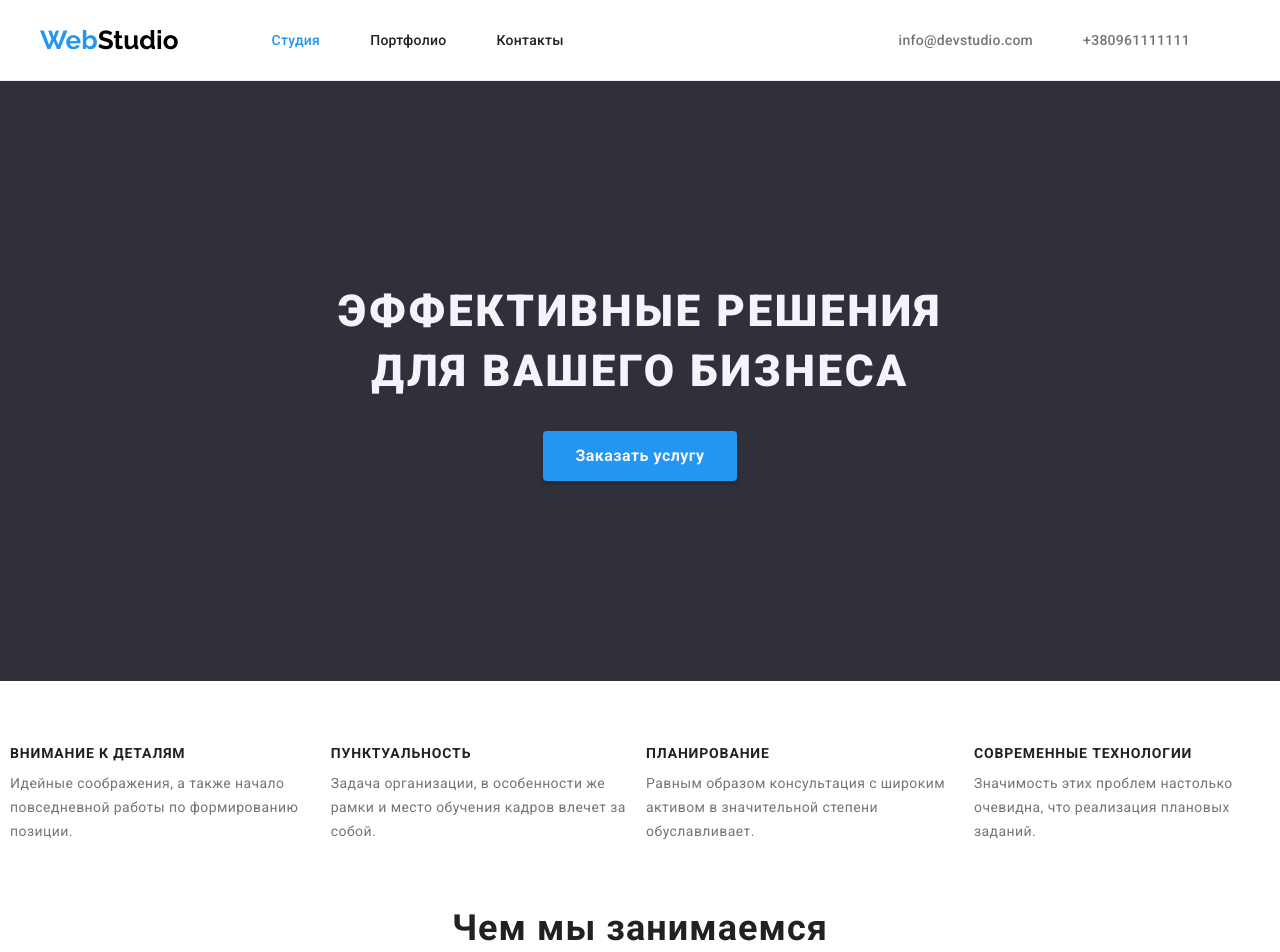
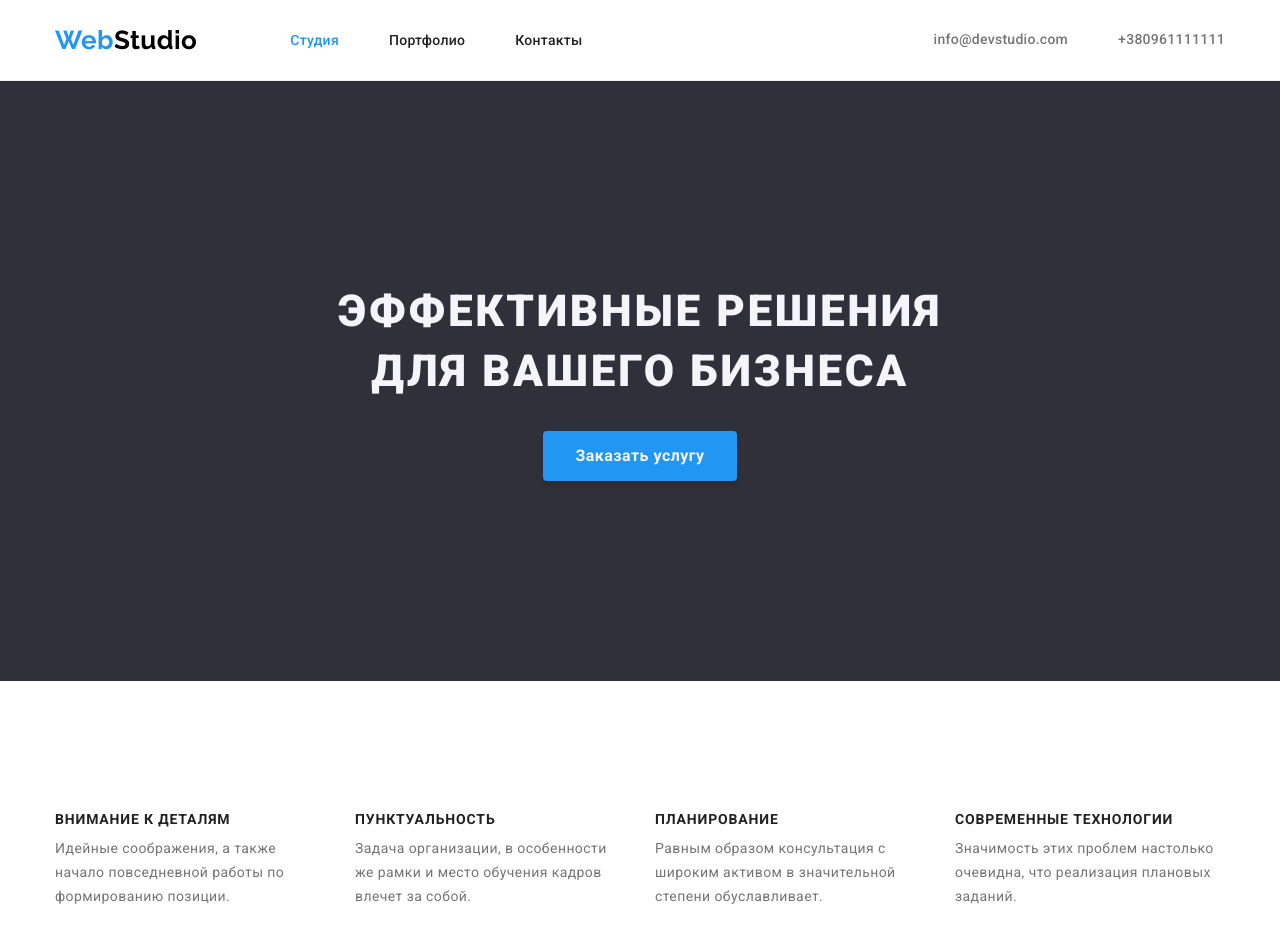
Before and after one commit to Vegamond/goit-markup-hw-03, a plain HTML site: page index.html in a window 1280 px wide. Shown: the top 952 px of the page. Drawn offline with nearby package versions, Linux system fonts and the light colour scheme.

Commit message:
normalize

```diff
--- a/css/styles.css
+++ b/css/styles.css
@@ -16,7 +16,8 @@ body {
     color: var(--primary-text-color);
     font-family: "Roboto", sans-serif;
     font-size: 14px;
-    margin: 0;
+    line-height: 1.71;
+    letter-spacing: 0.03em;
 }
 
 ul {
@@ -48,6 +49,11 @@ p {
     padding-right: 15px;
 }
 
+.section {
+    padding-top: 94px;
+    padding-bottom: 94px;
+}
+
 
 /*header*/
 
@@ -59,11 +65,6 @@ p {
 
 .header__container {
     display: flex;
-}
-
-.section {
-    padding-top: 94px;
-    padding-bottom: 94px;
 }
 
 .header__main {
@@ -106,6 +107,10 @@ p {
     margin-right: 50px;
 }
 
+.menu__item:last-child {
+    margin-right: 0px;
+}
+
 .menu-link {
     display: block;
     padding: 32px 0;
@@ -130,10 +135,13 @@ p {
     margin-right: 50px;
 }
 
+.header__contacts__item:last-child {
+    margin-right: 0px;
+}
+
 .header-contacts__list {
     list-style: none;
     display: flex;
-    padding: 32px 0;
     align-items: center;
 }
 
@@ -144,6 +152,7 @@ p {
     line-height: 16px;
     letter-spacing: 0.02em;
     text-decoration: none;
+    padding: 32px 0;
 }
 
 .header-contacts__link:hover,
@@ -217,18 +226,19 @@ p {
 .features__container {}
 
 .hidden__title {
-    display: none;
+    visibility: hidden;
 }
 
 .features__list {
     list-style: none;
     display: flex;
-    margin: -30px;
+    margin: -15px;
 }
 
 .features__item {
     text-decoration: none;
-    margin: auto;
+    margin: 15px;
+    flex-basis: calc((100% - 3 * 30px) / 4);
 }
 
 .features__title {
@@ -244,7 +254,7 @@ p {
 .features__text {
     font-family: Roboto;
     font-size: 14px;
-    line-height: 24px;
+    line-height: 1.71;
     letter-spacing: 0.03em;
     color: var(--primary-text-color);
 }
@@ -443,14 +453,6 @@ p {
 
 .portfolio__container {}
 
-._container {
-    margin-left: auto;
-    margin-right: auto;
-    width: 1200px;
-    padding-left: 15px;
-    padding-right: 15px;
-}
-
 .portfolio__list {
     list-style: none;
     display: flex;
--- a/index.html
+++ b/index.html
@@ -6,6 +6,7 @@
     <meta http-equiv="X-UA-Compatible" content="IE=edge" />
     <meta name="viewport" content="width=device-width, initial-scale=1.0" />
     <title>WebStudio</title>
+    <link rel="stylesheet" href="https://cdnjs.cloudflare.com/ajax/libs/modern-normalize/1.0.0/modern-normalize.min.css" />
     <link rel="preconnect" href="https://fonts.googleapis.com" />
     <link rel="preconnect" href="https://fonts.gstatic.com" crossorigin />
     <link href="https://fonts.googleapis.com/css2?family=Raleway:wght@700&family=Roboto:wght@400;500;700;900&display=swap" rel="stylesheet" />
```
Also changed, not shown: portfolio.html (+1 -0 lines).
